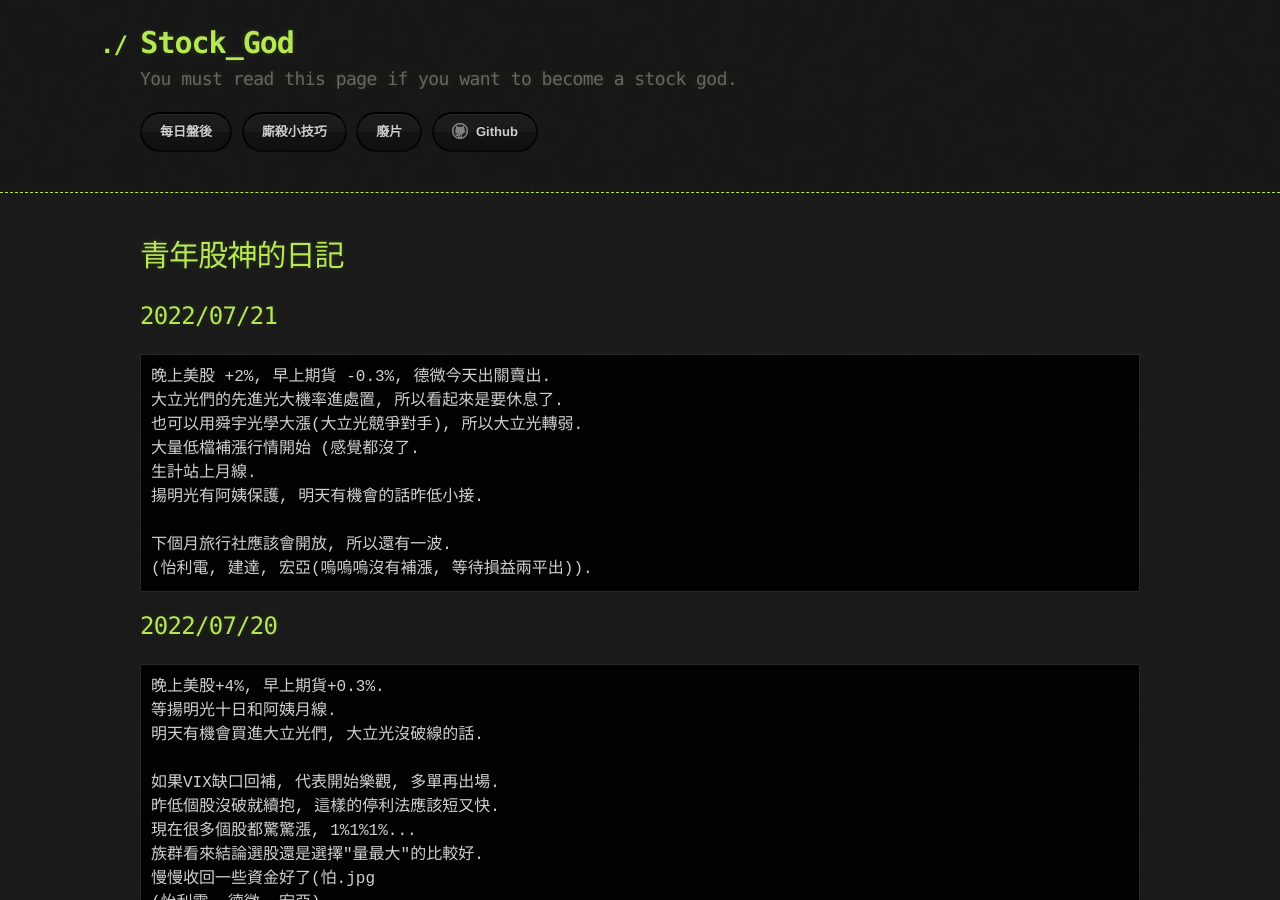
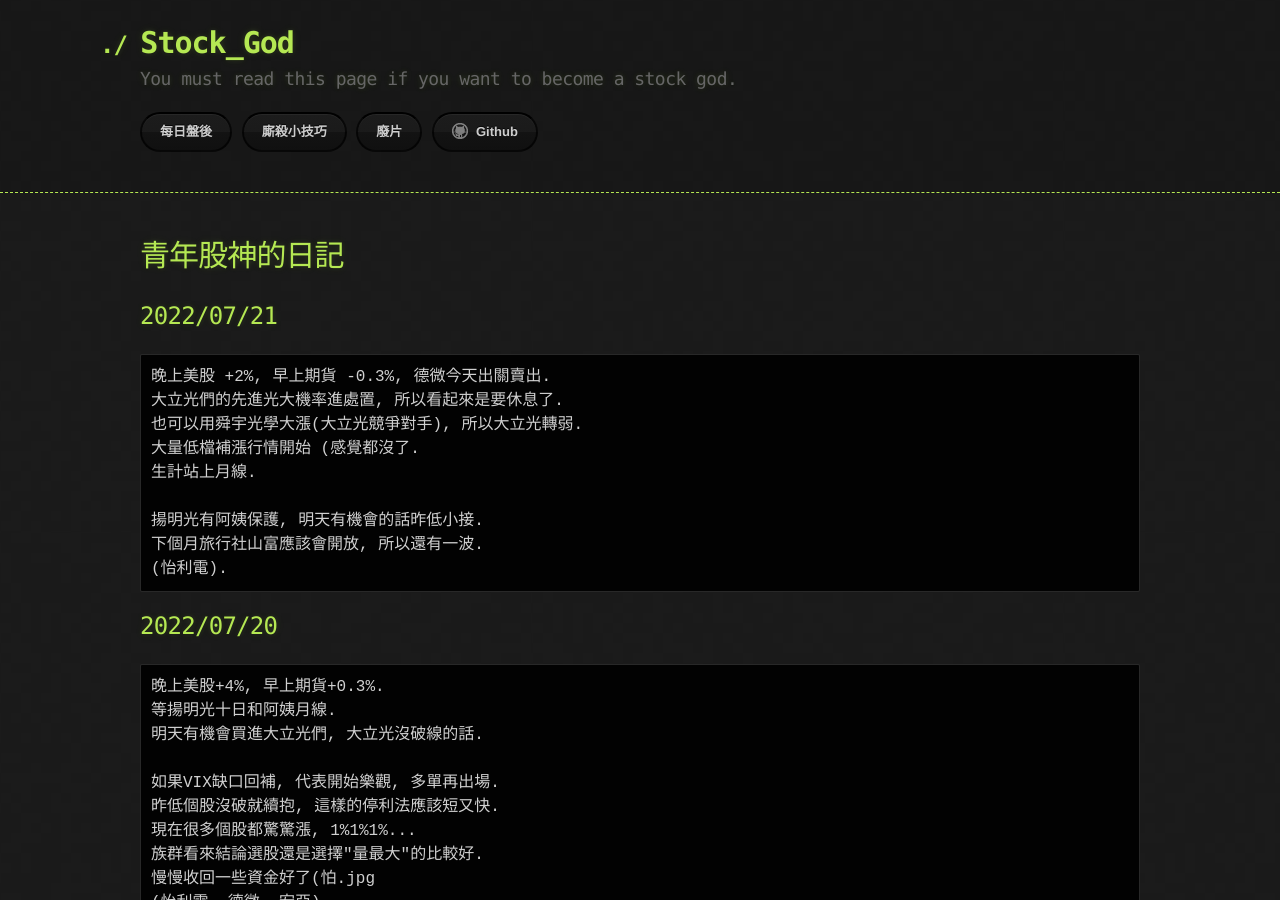
Before and after one commit to lepg5487/Stock_God, a Jekyll site: the page built from index.md, in a window 1280 px wide and 900 px high. Built offline with Jekyll 4.4.1, drawn with Linux system fonts in a browser that asks for light colours; our own code applies the rules of GitHub Pages for plain Markdown files.

Commit message:
Update index.md

````diff
--- a/index.md
+++ b/index.md
@@ -10,10 +10,10 @@ layout: testlayouts
 也可以用舜宇光學大漲(大立光競爭對手), 所以大立光轉弱.
 大量低檔補漲行情開始 (感覺都沒了.
 生計站上月線.
+
 揚明光有阿姨保護, 明天有機會的話昨低小接.
-
-下個月旅行社應該會開放, 所以還有一波.
-(怡利電, 建達, 宏亞(嗚嗚嗚沒有補漲, 等待損益兩平出)).
+下個月旅行社山富應該會開放, 所以還有一波.
+(怡利電).
 ```
 
 ## 2022/07/20
````
